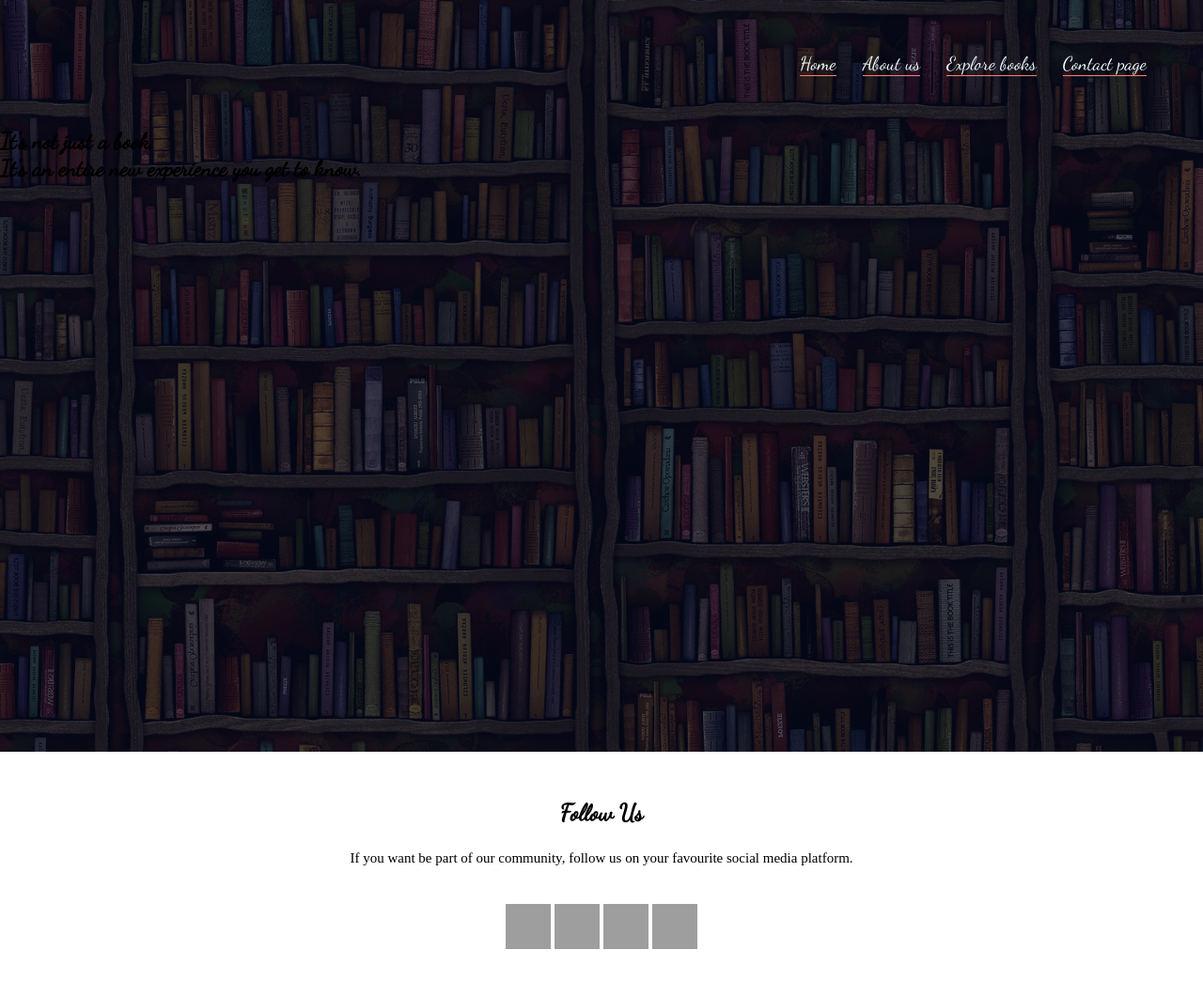
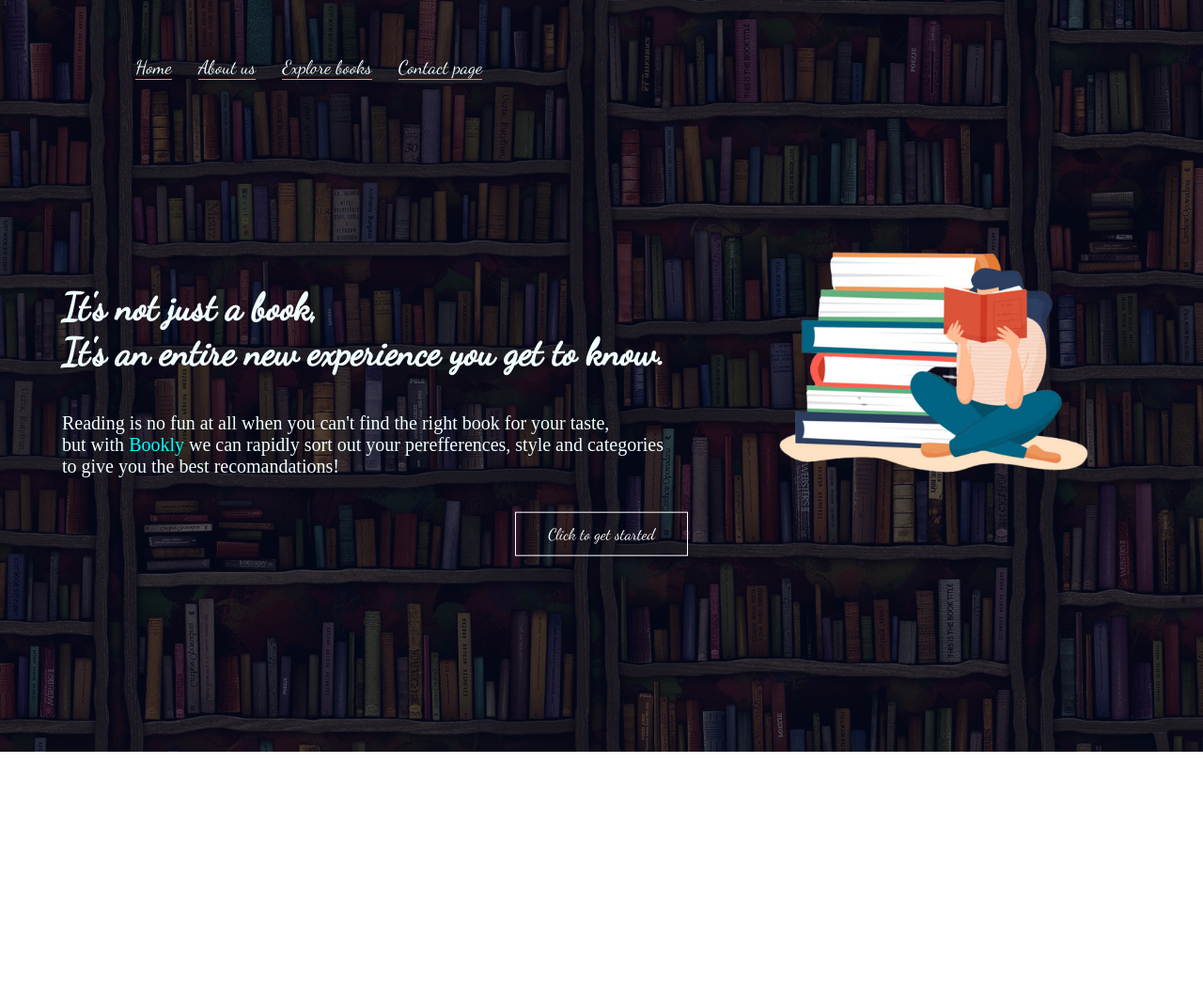
Before and after one commit to AmaliaMinzat/Bookstore_project_Bookly, a plain HTML site: page landing-page.html in a window 1280 px wide. Shown: the whole page at 94% size. After the commit the page ends 800 px from the top, so only its background shows below. Drawn offline with Linux system fonts and the light colour scheme; grey boxes are pictures that could not be loaded.

Commit message:
landing page documents added

```diff
--- a/css/style-ab.css
+++ b/css/style-ab.css
@@ -105,8 +105,8 @@ align-items: center;
     justify-content:center;}
   }
    @media(max-width:600px){
-.h1{
-  font-size: 30px;
+.h2{
+  font-size: 10px;
 }
   .row{
      flex-direction: column;
--- a/css/style-land.css
+++ b/css/style-land.css
@@ -1,22 +1,39 @@
 *{
   margin: 0;
   padding: 0;
+  box-sizing: border-box;
 }
+
+
 html{
   font-family: 'Dancing Script', cursive;
   }
-    header{
+  section{
+    position: relative;
+    width: 100%;
     min-height: 100vh;
-        width: 100%;
+    padding: 100px;
+    display: flex;
+    justify-content: space-between;
+    align-items: center;
     background-image: linear-gradient(rgba(4,9,30,0.7),rgba(4,9,30,0.7)),url(../img/pattern.jpg);
     background-size: cover;
     background-position: center;
-        position: relative;
+  }
+ header{
+  position: absolute;
+  top: 0;
+  left: 0;
+  width: 100%;
+  padding: 20px 100px;
+  display: flex;
+  justify-content: space-between;
+  align-items: center;
  }
 
  nav{
       display: flex;
-        padding: 3em;
+      padding: 2em;
       justify-content: space-between;
       align-items: center;
  }
@@ -27,20 +44,22 @@
  .links ul li{
     list-style-type: none;
     display:inline-block;
-      padding: 5px 12px;
+    padding: 8px 12px;
     position: relative;
  }
  .links ul li a{
   color: azure;
   text-decoration: none;
-    font-size: 23px;
+  font-size: 20px;
   border-bottom: 1px solid salmon;
  }
+
  .links ul li a:hover{
   border-bottom: 1px solid aqua;
+
  }
 
-.textBox{
+ .text-box{
   width: 90%;
   color:azure;
   position: absolute;
@@ -49,16 +68,73 @@
   transform: translate(-50%,-50%);
   text-align: center;
  }
-.textBox h2{
- font-size: 100px;
- text-align: center;
+ .text-box h2{
+  font-size: 40px;
+  text-align: left;
   margin: 30px 0 40px;
   padding-top: 20px;
  }
+ .text-box p{
+  margin: 30px 0 40px;
+  font-size: 20px;
+  text-align: left;
+  font-family: 'Times New Roman', Times, serif;
+  font-weight: 300;
+ }
+
+ .content{
+  display:flex;
+  justify-content: space-between;
+  align-items: center;
+   }
+   .text-box{
+     flex-basis: 48%;
+     padding: 30px 2px;
+   }
+   .text-box img{
+    margin-left: 700px;
+    width: 35%;
+    height: 60%;
+   }
+.content .text-box span{
+  color: aqua;
+  font-size: 20px;
+  font-weight:400;
+}
+   .button{
+    display: inline-block;
+    text-decoration: none;
+    color:white;
+    border: 1px solid white;
+    padding: 12px 34px;
+    font-size: 17px;
+    background: transparent;
+    position: relative;
+    cursor: pointer;
+    align-items: center;
 
 
+   }
+   .button:hover{
+   border: 1px solid salmon;
+   background-color: salmon;
+   transition: 1s;
+   }
+/* Making it responsive */
+@media(max-width:600px){
 
-    /*Footer*/
+  .links ul li{
+    display: flex;
+    flex: 1;
+    justify-content:center;}
+  }
+.h1{
+  font-size: 30px;
+}
+  .content{
+     flex-direction: column;
+    }
+    /*Footer
     .footer{
      width: 100%;
      text-align: center;
@@ -79,4 +155,4 @@
        padding-top: 20px;
        margin: 0 15px;
        cursor: pointer;
-     }
+     }*/
--- a/landing-page.html
+++ b/landing-page.html
@@ -4,13 +4,14 @@
     <meta charset="utf-8">
     <meta name="viewport" content="width=device-width,initial-scale=1" />
     <title>Bookstore</title>
-    <link rel="stylesheet" href="css/style.css">
+    <link rel="stylesheet" href="css/style-land.css">
     <link rel="preconnect" href="https://fonts.googleapis.com">
     <link rel="preconnect" href="https://fonts.gstatic.com" crossorigin>
     <link href="https://fonts.googleapis.com/css2?family=Dancing+Script&display=swap" rel="stylesheet">
 
   </head>
   <body>
+    <section>
     <header>
       <nav>
 
@@ -23,15 +24,27 @@
               </ul>
           </div>
       </nav>
-      <div class="content">
-        <div class="textBox">
-            <h2> It's not just a book,<br> It's an entire new experience you get to know. </h2>
-        </div>
-     </div>
     </header>
+  <div class="content">
+    <div class="text-box">
+        <h2> It's not just a book,<br> It's an entire new experience you get to know. </h2>
+        <p>Reading is no fun at all when you can't find the right book for your taste,<br> but with <span>Bookly</span>
+           we can rapidly sort out your perefferences, style and categories<br> to give you the best recomandations!</p>
+
+    </div>
+    <div class="text-box">
+      <img src="img/woman.png" class="books">
+      <div>
+        <a href="bookstore.html" class="button">Click to get started</a>
+      </div>
+    </div>
+  </div>
+
+  </section>
 
 
-   <footer>
+
+   <!--<footer>
 
       <section class="footer">
           <h3>Follow Us</h3>
@@ -43,6 +56,6 @@
             <a href="#"><img width="48" height="48" src="https://img.icons8.com/color/48/linkedin.png" alt="linkedin"/></a>
           </div>
       </section>
-   </footer>
+   </footer> -->
   <script src="js/main.js"></script>
   </body>
```
Also changed, not shown: img/Books.jpg (added), img/Books.png (added), img/woman.png (added). Lines whose indentation alone changed are shown as unchanged.
